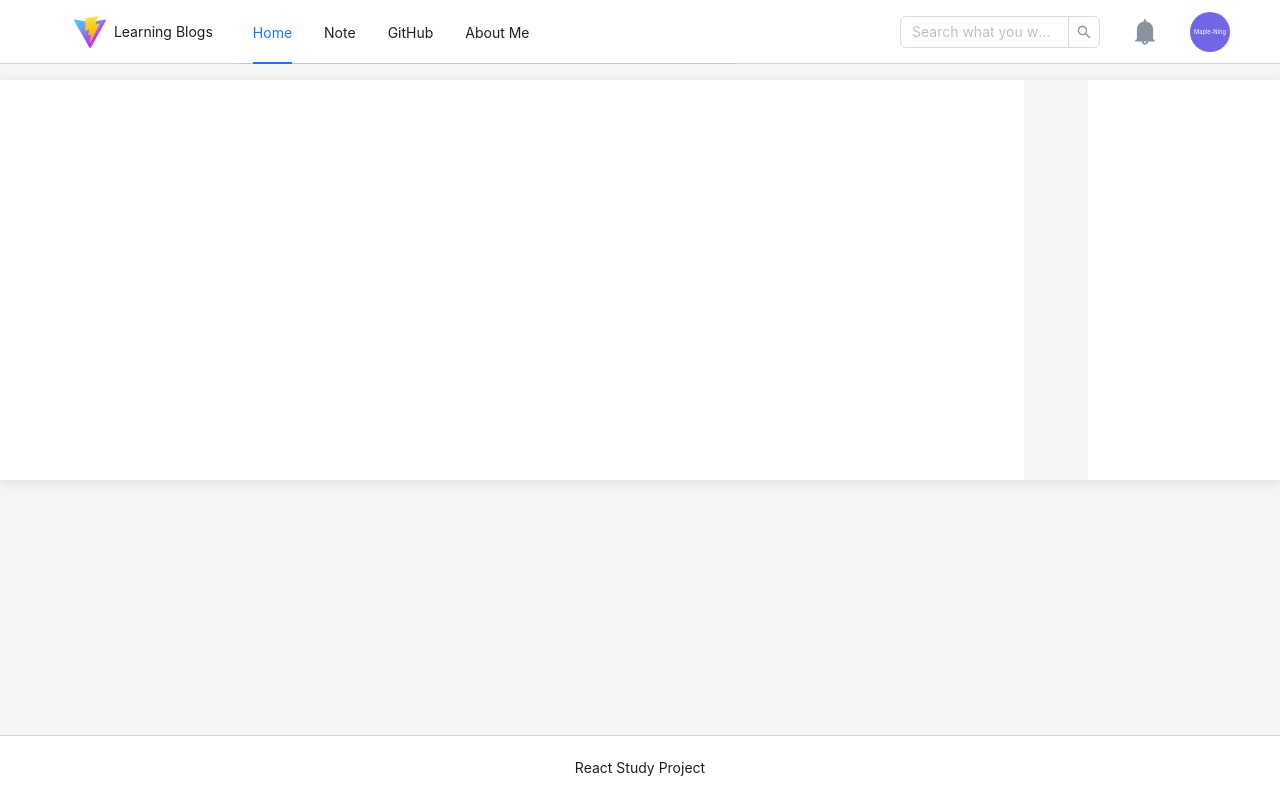
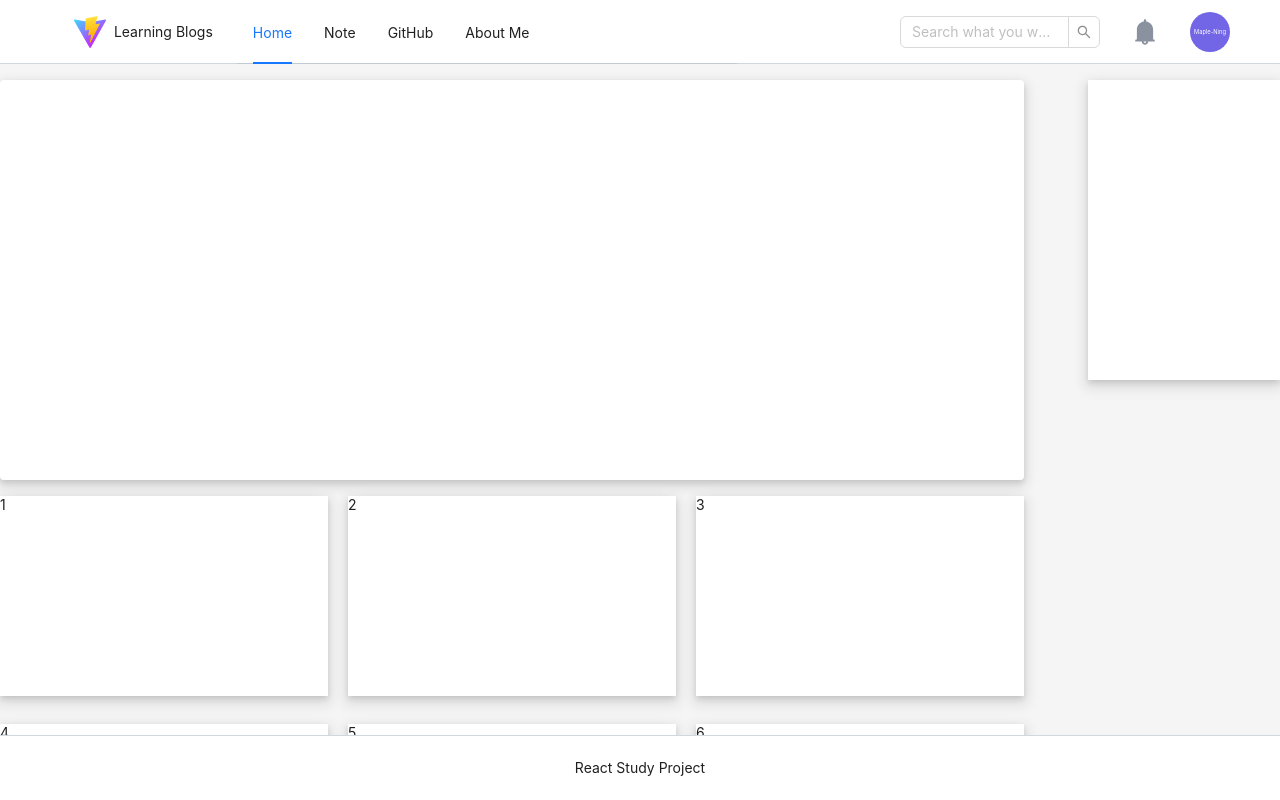
Before and after one commit to Maple-ning/react-vite-app, a React (Vite) app: page /home in a window 1280 px wide. Built offline with nearby package versions, Linux system fonts and the light colour scheme.

Commit message:
完善页面

```diff
--- a/src/assets/styles/basic.scss
+++ b/src/assets/styles/basic.scss
@@ -1,9 +1,9 @@
 .root {
   max-width: 1440px;
   margin: 0 auto;
-  height: 100vh;
 }
 
 .card-shadow {
-  box-shadow: 0 2px 12px 0 rgba(0, 0, 0, 0.1);
+  // box-shadow: 0 2px 12px 0 rgba(0, 0, 0, 0.1);
+  box-shadow: 0 1px 2px -2px #00000029,0 3px 6px 0 #0000001f,0 5px 12px 4px #00000017;
 }
--- /dev/null
+++ b/src/pages/About/index.scss
@@ -0,0 +1,23 @@
+.about-view {
+  height: 100%;
+  padding: 24px 16px;
+}
+
+.about-card {
+  height: 100%;
+  padding: 16px;
+  border-radius: 4px;
+  background-color: #fff;
+}
+
+
+.profile-wrapper {
+  display: flex;
+  justify-content: center;
+  .profile-box {
+    width: 150px;
+    height: 150px;
+    border-radius: 50%;
+    border: 1px solid gray;
+  }
+}
--- a/src/pages/About/index.tsx
+++ b/src/pages/About/index.tsx
@@ -1,7 +1,14 @@
 import React from "react";
+import "./index.scss";
 
 const About: React.FC = () => {
-  return <div className="root">我是About</div>;
+  return <div className="about-view root">
+    <div className="about-card card-shadow">
+      <div className="profile-wrapper">
+        <div className="profile-box"></div>
+      </div>
+    </div>
+  </div>;
 };
 
 export default About;
--- a/src/pages/Home/index.scss
+++ b/src/pages/Home/index.scss
@@ -1,28 +1,39 @@
 $spacing: 16px;
 .home-view {
-  // max-width: 1440px;
-  // margin: 0 auto;
-  // height: 100vh;
-  // background-color: #fff;
+  display: flex;
+  justify-content: space-between;
+}
+
+.home-view-left {
+  width: 80%;
+}
+
+.home-view-right {
+  width: 15%;
 }
 
 .home-header {
   width: 100%;
   height: 400px;
-  display: flex;
-  justify-content: space-between;
   border-radius: 4px;
+  background-color: #fff;
   margin: $spacing 0;
 }
 
-.home-header-left {
-  width: 80%;
-  height: 100%;
-  background-color: #fff;
+.home-article-list {
+  display: grid;
+  grid-template-columns: repeat(3, 1fr);
+  grid-gap: 20px;
+  gap: 20px;
+  .article-item {
+    height: 200px;
+    margin-bottom: 8px;
+    background-color: #fff;
+  }
 }
 
-.home-heder-right {
-  width: 15%;
-  height: 100%;
+.home-person-side {
+  height: 300px;
   background-color: #fff;
+  margin: $spacing 0;
 }
--- a/src/pages/Home/index.tsx
+++ b/src/pages/Home/index.tsx
@@ -2,11 +2,32 @@ import React from "react";
 import "./index.scss";
 
 const Home: React.FC = () => {
+  const articles = [
+    "1",
+    "2",
+    "3",
+    "4",
+    "5",
+    "6",
+    "7",
+    "8",
+    "9"
+  ]
   return (
     <div className="home-view root">
-      <div className="home-header card-shadow">
-        <div className="home-header-left"></div>
-        <div className="home-heder-right"></div>
+      <div className="home-view-left">
+        <div className="home-header card-shadow"></div>
+        <div className="home-article-list">
+          {
+            articles.map((item, index) => {
+              return <div key={index} className="article-item card-shadow">{item}</div>
+            })
+          }
+        </div>
+        <div style={{ height:50 }}></div>
+      </div>
+      <div className="home-view-right">
+        <div className="home-person-side card-shadow"></div>
       </div>
     </div>
   );
--- /dev/null
+++ b/src/pages/Note/index.scss
@@ -0,0 +1,13 @@
+.note-view {
+  height: 100%;
+  padding: 24px 16px;
+  overflow-y: auto;
+  background-color: #fff;
+  .note-item {
+    height: 112px;
+    margin-bottom: 10px;
+    &:hover {
+      box-shadow: 0 1px 2px -2px #00000029,0 3px 6px 0 #0000001f,0 5px 12px 4px #00000017;
+    }
+  }
+}
--- a/src/pages/Note/index.tsx
+++ b/src/pages/Note/index.tsx
@@ -1,7 +1,25 @@
 import React from "react";
+import "./index.scss";
 
 const Note: React.FC = () => {
-  return <div className="root">Note</div>;
+  const list: Array<string> = [
+    "1",
+    "2",
+    "3",
+    "4",
+    "5",
+    "6"
+  ]
+  return <div className="note-view root">
+    {
+      list.map((item, index) => {
+        return <div key={index} className="note-item">
+          {item}
+        </div>
+      }
+      )
+    }
+  </div>;
 };
 
 export default Note;
```
